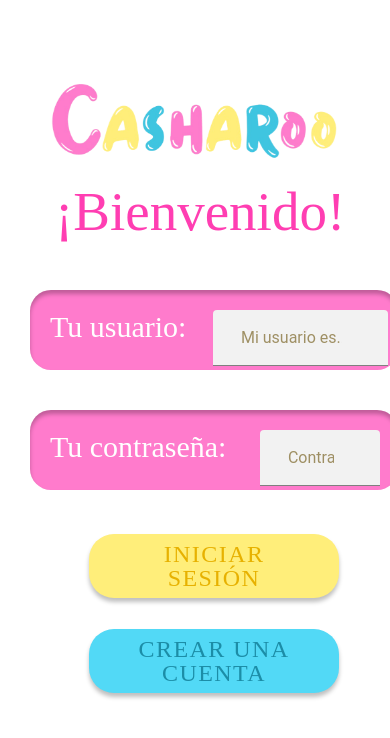
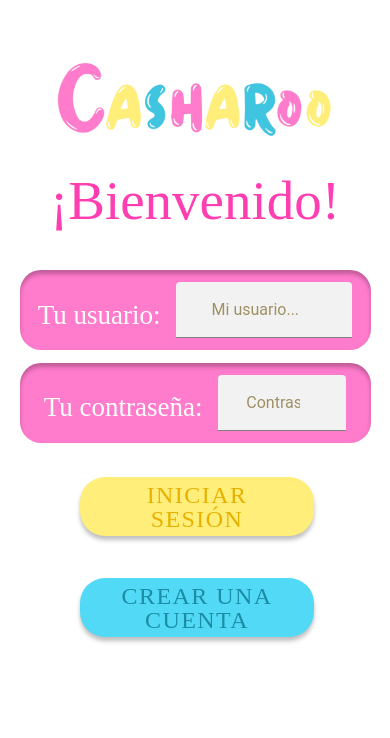
Before and after one commit to AbieGarcia/Casharoo, a React (Vite) app in the folder Casharoo/: page /login in a window 390 px wide. Shown: the top 738 px of the page. Built offline with nearby package versions, Linux system fonts and the light colour scheme; a web font is replaced by a local one.

Commit message:
responsivo mapa, info, perfil, ahorro, login, e inicio

```diff
--- a/Casharoo/src/pages/Ahorro.css
+++ b/Casharoo/src/pages/Ahorro.css
@@ -1,11 +1,10 @@
 .rectangulo-ahorro {
-    width: 311px;
-    height: 72px;
-    top: 39px;
-    left: 59.5px;
+    width: 70%;
+    height: 9%;
+    top: 5%;
+    left: 15%;
     border-radius: 20px;
     display: flex;
-    flex-shrink: 0;
     justify-content: center;
     align-items: center;
     background: #FFEE7A;
@@ -14,24 +13,29 @@
 }
 
 .lista-metas {
-    top: 130px;
+    top: 18%;
     position: relative;
     display: flex;
     align-items: center;
     flex-direction: column;
     gap: 20px;
+    width: 100%;
+    height: 100%;
     padding: 16px;
 }
 
 .rectangulo-meta {
+    position: relative;
     display: flex;
     flex-direction: row;
+    align-items: center;
     --padding: 20px;
-    width: 360px;
-    height: 180px;
-    border: 1px solid #ccc;
+    width: 90%;
+    height: 25%;
     border-radius: 15px;
-    padding: 16px;
+    padding: 3%;
+    justify-content: center;
+    gap: 3%;
     box-shadow: 0 2px 4px rgba(0, 0, 0, 0.1);
 }
 
@@ -39,23 +43,23 @@
     position: relative;
     display: flex;
     flex-direction: column;
-    justify-content: flex-start;
-    gap: 8px;
+    gap: 1%;
+    width: 50%;
+    word-break: break-word;
+    white-space: normal;
+    text-overflow: ellipsis;
 }
 
 .meta-nombre {
-    top: -25px;
-    left: 20px;
+    font-size: clamp(20px, 6vw, 30px);
     position: relative;
     font-family: 'Baloo 2';
     font-weight: bold;
-    font-size: 30px;
+    line-height: 1px;
 }
 
 .meta-dinero,
 .meta-plazo {
-    left: 20px;
-    top: -60px;
     position: relative;
     font-family: 'Baloo 2';
     font-weight: thin;
@@ -66,17 +70,16 @@
 .rectangulo-icono {
     background-color: white;
     position: relative;
-    left: 50px;
-    top: 5px;
-    height: 140px;
-    width: 140px
+    border-radius: 15px;
+    height: 90%;
+    width: 45%
 }
 
 .icono-meta {
-    width: 100px;
-    height: 100px;
+    width: auto;
+    height: 80%;
     position: relative;
-    top: 20px;
+    top: 10%;
 }
 
 .p1-ahorro {
@@ -101,13 +104,12 @@
     --background: #40C5E1;
     display: flex;
     position: fixed;
-    bottom: 0px;
     justify-content: center;
     align-items: center;
-    top: 650px;
-    left: 295px;
+    top: 70%;
+    left: 68%;
     --box-shadow: 0px 4px 4px 0px #00000040;
-    --border-radius: 100px;
-    width: 95px;
-    height: 95px;
+    --border-radius: 100%;
+    width: 25%;
+    aspect-ratio: 1 / 1;
 }
--- a/Casharoo/src/pages/Login.css
+++ b/Casharoo/src/pages/Login.css
@@ -1,95 +1,108 @@
-
-.Logo{
-    display:flex;
+.Logo {
+    display: flex;
     justify-content: center;
-    align-items:center;
-    height: 100vh;
+    align-items: center;
 }
 
-.contenedorBtnSiguienteLogin{
-    width: 368px;
-    height: 80px;
+.contenedorBtnSiguienteLogin {
+    width: 60%;
+    height: 7%;
     border-radius: 21px;
     position: absolute;
-    top: 530px;
-    left: 30px;
+    top: 56%;
+    left: 20%;
     z-index: 1;
+
 }
 
-#LogoImg{
+#LogoImg {
     position: absolute;
-    top: 80px;
+    top: 7%;
+    width: 75%;
+    height: auto;
 }
 
-#lblBienvenido{
+#lblBienvenido {
     font-size: 55px;
     font-family: Baloo;
     color: rgb(255, 62, 178);
 }
 
-.contBienvenida{
-    height: 80px;
+.contBienvenida {
+    height: 7%;
     position: absolute;
-    top: 180px;
-    left: 55px;
+    top: 20%;
+    left: 10%;
     z-index: 1;
+    width: 80%;
 }
+
 .UsernameLogin {
-    width: 368px;
+    width: 90%;
+    width: 90%;
     height: 80px;
     border-radius: 21px;
     background-color: #FF7BCC;
     box-shadow: 0px 4px 4px 0px rgba(0, 0, 0, 0.25) inset;
     position: absolute;
-    top: 290px;
-    left: 30px;
+    top: 32%;
+    left: 5%;
     z-index: 1;
+    display: flex;
+    flex-direction: row;
+    align-items: center;
+    justify-content: center;
+    gap: 5%;
+    padding-right: 4%;
+    padding-left: 4%;
 }
 
 .ContrasenaLogin {
-    width: 368px;
+    width: 90%;
     height: 80px;
     border-radius: 21px;
     background-color: #FF7BCC;
     box-shadow: 0px 4px 4px 0px rgba(0, 0, 0, 0.25) inset;
     position: absolute;
-    top: 410px;
-    left: 30px;
+    top: 43%;
+    left: 5%;
     z-index: 1;
+    display: flex;
+    flex-direction: row;
+    align-items: center;
+    justify-content: center;
+    gap: 5%;
+    padding-right: 4%;
+    padding-left: 4%;
 }
 
-#NomTexto1{
-    position: absolute;
-    left:20px;
+#NomTexto1 {
+    position: relative;
+    font-size: 27px;
 }
 
-#InputNom{
-    width: 175px;
-    height: 40px;
-    background-color:rgba(255, 238, 122, 0.80);
+#InputNombre {
+    border-radius: 14px;
+    background-color: rgba(255, 238, 122, 0.80);
     color: #684f06;
-    left: 183px;
-    top: 20px;
     z-index: 2;
+    width: 55%;
 }
 
-#InputCon{
-    width: 120px;
-    height: 40px;
+#InputCon {
     border-radius: 14px;
-    background-color:rgba(255, 238, 122, 0.80);
+    background-color: rgba(255, 238, 122, 0.80);
     color: #684f06;
-    left: 230px;
-    top: 20px;
     z-index: 2;
+    width: 40%;
 }
 
-.InputConLogIn{
+.InputConLogIn {
     width: 95px;
     position: relative;
 }
 
-h1{
+h1 {
     color: #F09;
     text-align: center;
     font-family: Baloo;
@@ -97,9 +110,9 @@ h1{
     font-style: normal;
     font-weight: 400;
     line-height: normal;
-  }
+}
 
-#btnSiguiente{
+#btnSiguiente {
     --box-shadow: 0px 4px 4px 0px rgba(0, 0, 0, 0.25);
     width: 250px;
     font-family: Baloo;
@@ -109,19 +122,21 @@ h1{
     --background-hover: #FFEE7A;
     --background-activated: #fff7c5;
     --background-focused: #fff7c5;
+    width: 100%;
+    height: 100%;
 }
 
-.contenedorBtnCrear{
-    width: 368px;
-    height: 80px;
+.contenedorBtnCrear {
+    width: 60%;
+    height: 7%;
     border-radius: 21px;
     position: absolute;
-    top: 625px;
-    left: 30px;
+    top: 68%;
+    left: 20%;
     z-index: 1;
 }
 
-#btnCrearUsuario{
+#btnCrearUsuario {
     --box-shadow: 0px 4px 4px 0px rgba(0, 0, 0, 0.25);
     width: 250px;
     font-family: Baloo;
@@ -131,4 +146,6 @@ h1{
     --background-hover: #52D9F6;
     --background-activated: #8be8fd;
     --background-focused: #8be8fd;
+    width: 100%;
+    height: 100%;
 }
--- a/Casharoo/src/pages/Login.tsx
+++ b/Casharoo/src/pages/Login.tsx
@@ -46,21 +46,17 @@ const Login: React.FC = () => {
   return (
     <IonPage>
       <IonContent className="ion-padding" scrollY={false}>
-
         <div className='contBienvenida'>
           <IonText id='lblBienvenido'> ¡Bienvenido! </IonText>
         </div>
-
-        <div className='UsernameLogin' /*SECCION DONDE SE INGRESA EL NOMBRE*/>
-
+      <div className='UsernameLogin'>
         <h1 style={{ color: 'white' }} id='NomTexto1' /*TÍTULO*/  >Tu usuario:</h1>
 
-          <IonInput  /*DONDE SE INGRESA EL NOMBRE*/
-            placeholder="   Mi usuario es..."
+        <IonInput  /*DONDE SE INGRESA EL NOMBRE DE USUARIO*/
+          placeholder="   Mi usuario..."
           clearInput={true}
           fill='solid'
-            id='InputNom'
-            color={'warning'}
+          id='InputNombre'
           value={usuario}
           onIonInput={(e: any) => setUsuario(e.target.value)}
         ></IonInput>
@@ -90,11 +86,11 @@ const Login: React.FC = () => {
         <IonButton id='btnCrearUsuario' onClick={irARegistro}>Crear una cuenta</IonButton>
       </div>
 
-        <div className='Logo' /*SECCION DONDE SE INGRESA EL LOGO*/>
-          <img src="..\..\assets\logo.png" width={304} height={79} id='LogoImg' /*IMAGEN LOGO*/></img>
+      <div className='Logo'>
+        <img src="..\..\assets\logo.png" id='LogoImg'></img>
       </div>
     </IonContent>
-    </IonPage>
+    </IonPage >
   );
 };
 
--- a/Casharoo/src/pages/Mapa.css
+++ b/Casharoo/src/pages/Mapa.css
@@ -1,62 +1,81 @@
 .pagina {
-
     height: 100vh;
-    background-image: url('../../assets/fondo.png');
+    background-image: url('/assets/fondo.png');
     background-size: cover;
-    background-position:center;
+    background-position: center;
 }
 
 
-.btn{
+.btn {
     --background: #ffffff00;
     --background-hover: #ffffff00;
     --background-activated: #ffffff00;
     --background-focused: #ffffff00;
+    --box-shadow: none;
 }
 
-.monedaDesactivada{
+.monedaDesactivada {
     opacity: 0.6;
 }
 
-#M1{
+#M1 {
     position: absolute;
-    top: 60px;
-    left: 110px;
+    top: 9%;
+    left: 22%;
     z-index: 1;
+    width: 45%;
 }
-#M2{
+
+#M2 {
     position: absolute;
-    top: 171px;
-    left: 108px;
+    top: 22%;
+    left: 22%;
     z-index: 1;
+    width: 45%;
+
 }
-#M3{
+
+#M3 {
     position: absolute;
-    top: 263px;
-    left: 150px;
+    top: 34%;
+    left: 30%;
     z-index: 1;
+    width: 45%;
+
 }
-#M4{
+
+#M4 {
     position: absolute;
-    top: 365px;
-    left: 200px;
+    top: 47%;
+    left: 43%;
     z-index: 1;
+    width: 45%;
+
 }
-#M5{
+
+#M5 {
     position: absolute;
-    top: 467px;
-    left: 200px;
+    top: 60%;
+    left: 43%;
     z-index: 1;
+    width: 45%;
+
 }
-#M6{
+
+#M6 {
     position: absolute;
-    top: 559px;
-    left: 140px;
+    top: 73%;
+    left: 28%;
     z-index: 1;
+    width: 45%;
+
 }
-#M7{
+
+#M7 {
     position: absolute;
-    top: 650px;
-    left: 95px;
+    top: 86%;
+    left: 18%;
     z-index: 1;
+    width: 45%;
+
 }
--- a/Casharoo/src/pages/Mapa.tsx
+++ b/Casharoo/src/pages/Mapa.tsx
@@ -71,7 +71,7 @@ const Mapa: React.FC = () => {
             {
               monedaCap[0].disabled === false ?
                 <a href="/info-intro-ahorro">
-                  <img src="../../assets/moneda.png" width={130} height={60} />
+                  <img src="../../assets/moneda.png" width={130} height={60}/>
                 </a>
                 :
                 <>
--- a/Casharoo/src/pages/Perfil.css
+++ b/Casharoo/src/pages/Perfil.css
@@ -1,36 +1,38 @@
 #contenedorRacha{
-    width: 98px;
-    height: 108px;
+    width: 23%;
+    height: auto;
     position: absolute;
-    top: 44px;
-    left: 42px;
+    top: 5%;
+    left: 7%;
 }
 
 #contenedorUsuario{
-    width: 183px;
-    height: 46px;
+    width: 90%;
+    height: 6%;
     position: absolute;
-    top: 602px;
-    left: 117px;
+    top: 80%;
+    left: 5%;
+    display: flex;
+    justify-content: center;
+    align-items: center;
 }
 
 #nivel{
     align-items: center;
-    align-content: center;
-    width: 350px;
-    height: 61px;
+    justify-content: center;
+    width: 90%;
+    height: 8%;
     display: flex;
     border-radius: 30.5px;
     background: #FFB1CA;
     box-shadow: 0px 4px 4px 0px rgba(0, 0, 0, 0.25) inset;
     position: absolute;
-    top: 670px;
-    left: 40px;
+    top: 87%;
+    left: 5%;
 }
 
 #nom{
 color: #F6B901;
-
 text-align: center;
 font-family:Baloo;
 font-size: 30px;
@@ -49,14 +51,12 @@ text-shadow: 0px 0px 0px rgba(0, 0, 0, 0.25), 0px 0px 0px rgba(0, 0, 0, 0.25);
     font-weight: 400;
     line-height: normal;
     position: absolute;
-    top: -15px;
-    left: 23px;
+    margin: 0px;
 }
 
 .monito-perfil{
-    width: 300px;
-    height: 300px;
+    width: 75%;
     position: absolute;
-    top: 135px;
-    left: 70px;
+    top: 15%;
+    left: 12.5%;
 }
```
Also changed, not shown: Casharoo/src/pages/Info_Extra.css (+33 -46 lines). Lines whose indentation alone changed are shown as unchanged.
